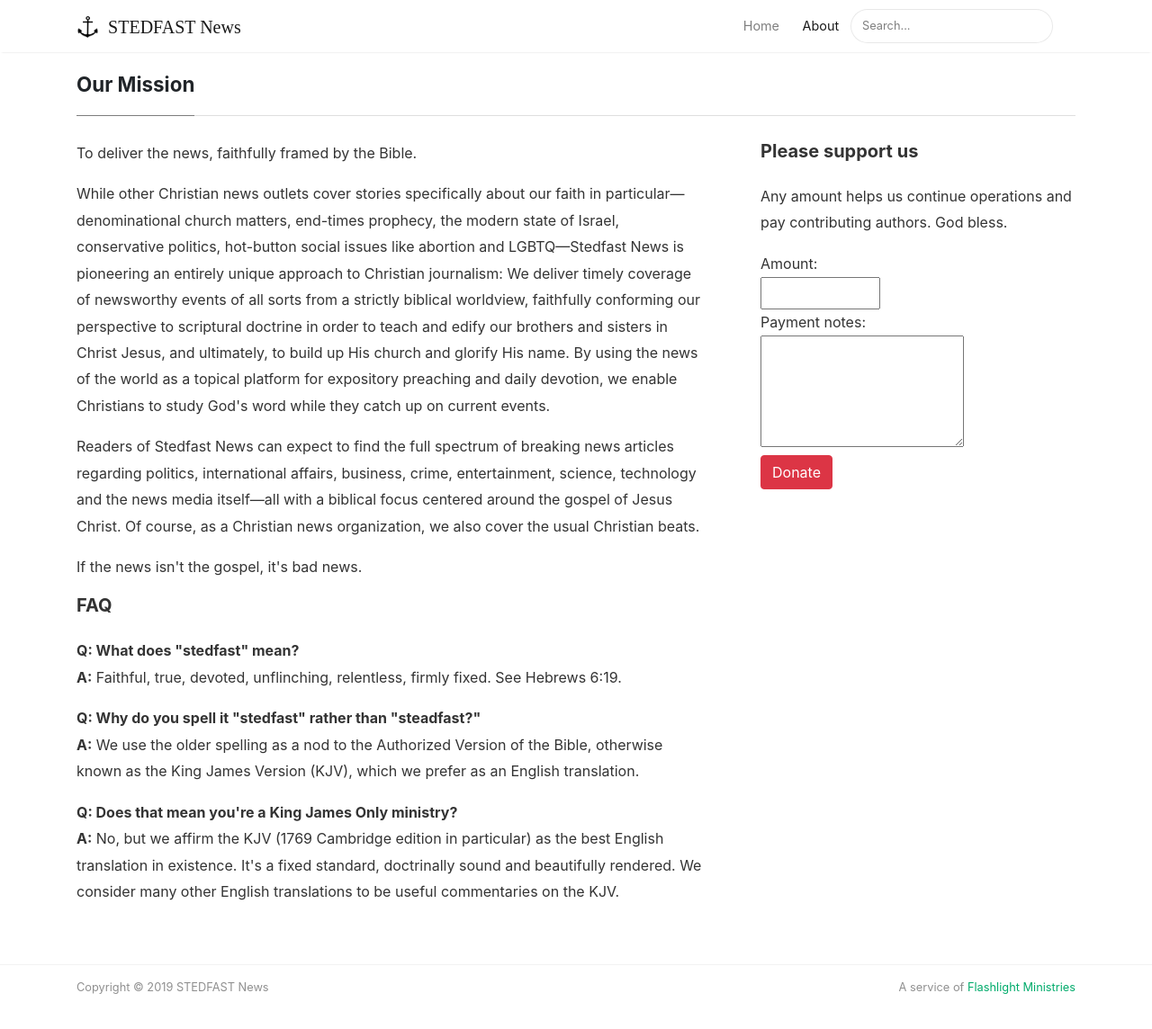
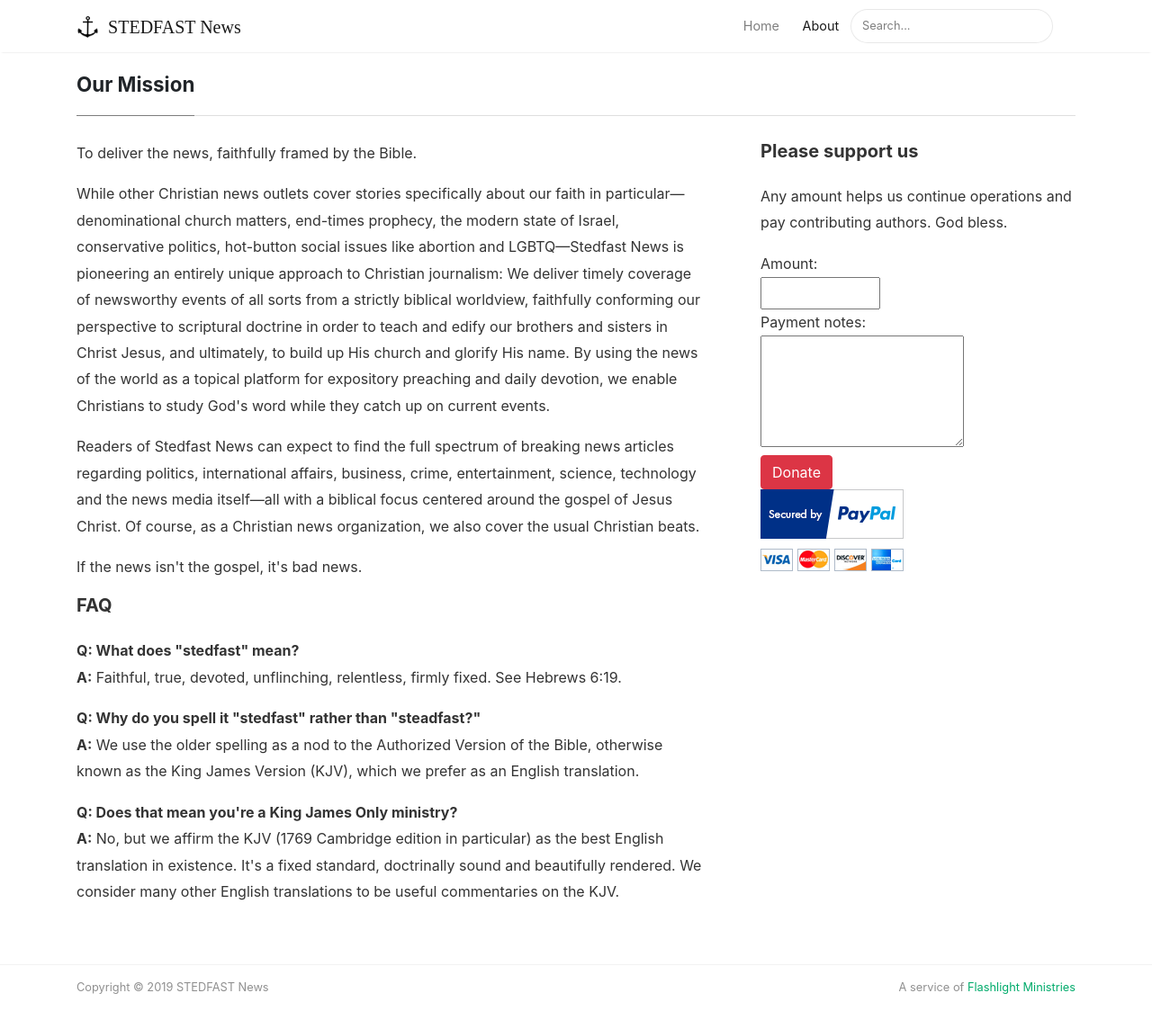
Before and after one commit to flashlightministries/stedfastnews, a Jekyll site: the page built from _pages/about.md, in a window 1280 px wide and 1182 px high. Shown: the top 1144 px of the window at 90% size. Built offline with Jekyll 4.4.1, drawn with Linux system fonts in a browser that asks for light colours; nearby versions of some CDN libraries.

Commit message:
Update about.md

```diff
--- a/_pages/about.md
+++ b/_pages/about.md
@@ -55,8 +55,10 @@ permalink: /about
   Payment notes:<br>
   <textarea name="os0" rows="4" cols="20"></textarea><br>
 
-  <input type="submit" class="btn btn-danger" value="Donate">
+  <input type="submit" class="btn btn-danger" value="Donate"><br>
 </form>
+
+<img src="assets/images/paypal-badge.png" alt="Payments through Paypal">
 
 </div>
 </div>
```
